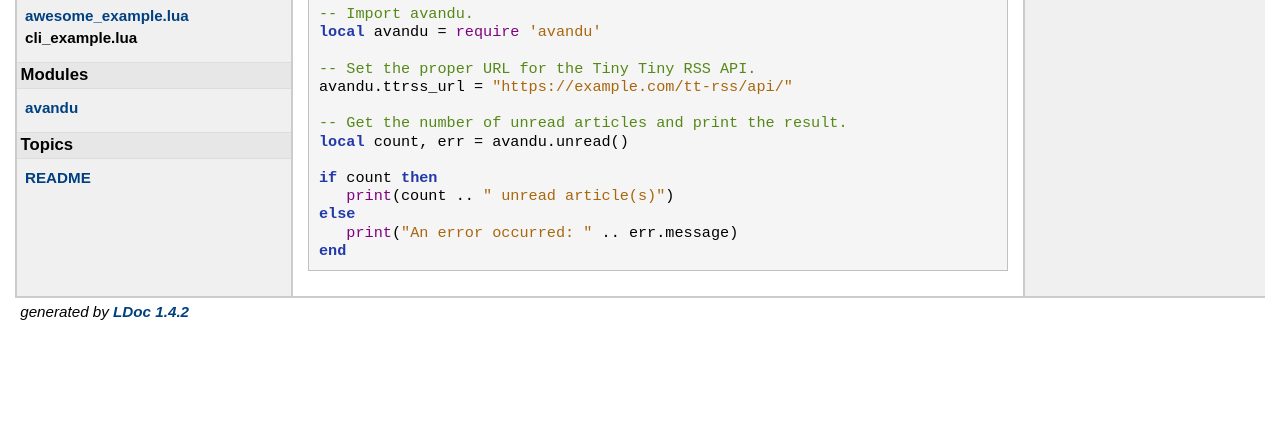
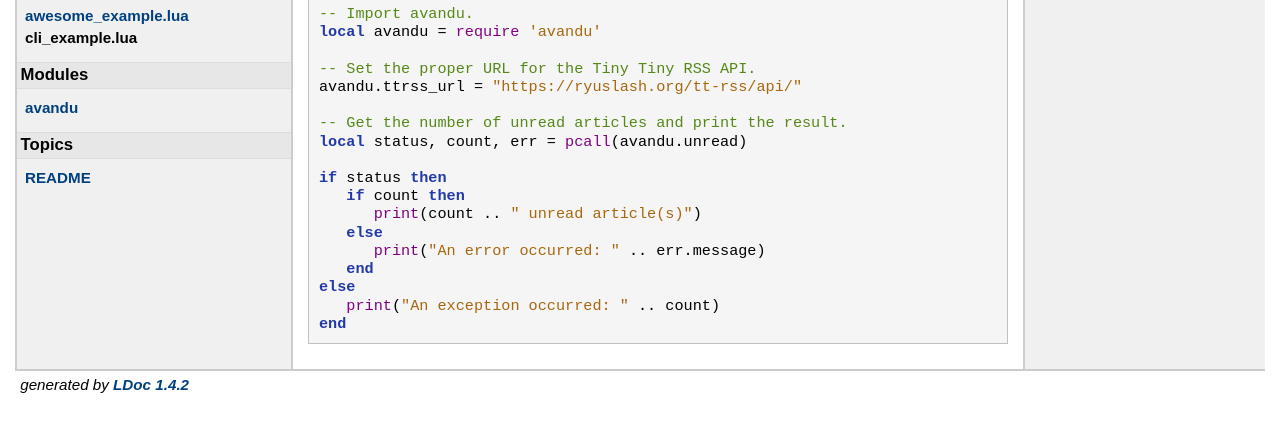
Before and after one commit to ryuslash/avandu-lua, a plain HTML site: page examples/cli_example.lua.html in a window 1280 px wide. Shown: the part 87-518 px from the top of the page. Drawn offline with Linux system fonts and the light colour scheme.

Commit message:
Update docs

```diff
--- a/examples/cli_example.lua.html
+++ b/examples/cli_example.lua.html
@@ -55,15 +55,19 @@
 </span><span class="keyword">local</span> avandu = <span class="global">require</span> <span class="string">'avandu'</span>
 
 <span class="comment">-- Set the proper URL for the Tiny Tiny RSS API.
-</span>avandu.ttrss_url = <span class="string">"https://example.com/tt-rss/api/"</span>
+</span>avandu.ttrss_url = <span class="string">"https://ryuslash.org/tt-rss/api/"</span>
 
 <span class="comment">-- Get the number of unread articles and print the result.
-</span><span class="keyword">local</span> count, err = avandu.unread()
+</span><span class="keyword">local</span> status, count, err = <span class="global">pcall</span>(avandu.unread)
 
-<span class="keyword">if</span> count <span class="keyword">then</span>
-   <span class="global">print</span>(count .. <span class="string">" unread article(s)"</span>)
+<span class="keyword">if</span> status <span class="keyword">then</span>
+   <span class="keyword">if</span> count <span class="keyword">then</span>
+      <span class="global">print</span>(count .. <span class="string">" unread article(s)"</span>)
+   <span class="keyword">else</span>
+      <span class="global">print</span>(<span class="string">"An error occurred: "</span> .. err.message)
+   <span class="keyword">end</span>
 <span class="keyword">else</span>
-   <span class="global">print</span>(<span class="string">"An error occurred: "</span> .. err.message)
+   <span class="global">print</span>(<span class="string">"An exception occurred: "</span> .. count)
 <span class="keyword">end</span></pre>
 
 
```
